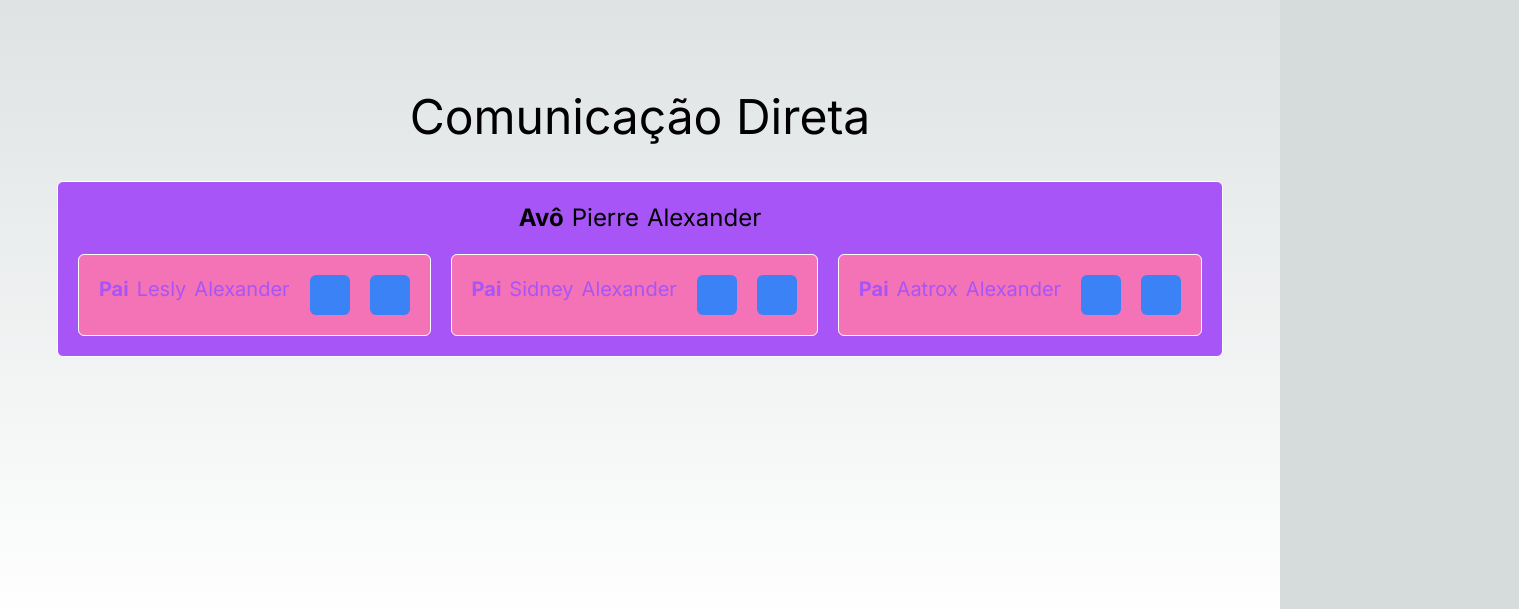
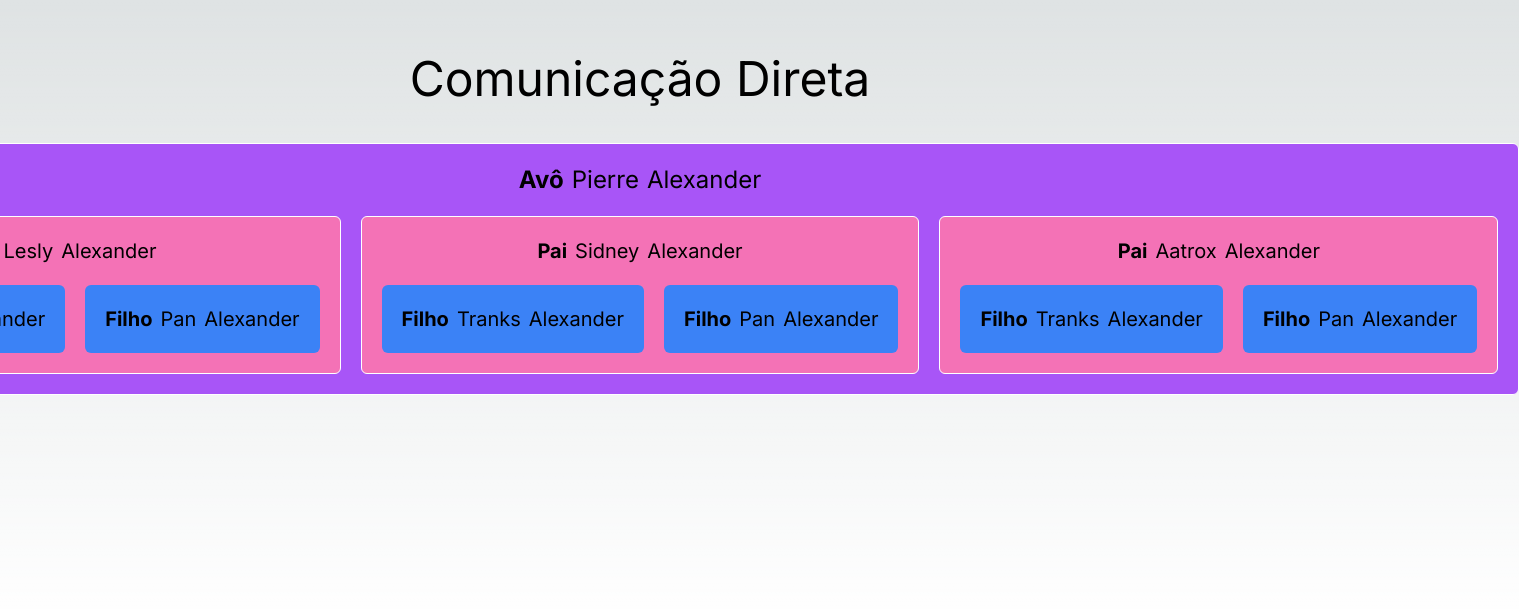
Before and after one commit to etizel/framework-react, a Next.js app: page /comunicacao in a window 1280 px wide. Shown: the part 175-784 px from the top of the page, 1519 px wide, since content can reach past the window. Built offline with nearby package versions, Linux system fonts and the light colour scheme.

Commit message:
passando dados de forma direta

```diff
--- a/src/app/components/comunicacao/direta/Filho.tsx
+++ b/src/app/components/comunicacao/direta/Filho.tsx
@@ -1,10 +1,20 @@
-export default function Filho() {
+interface FilhoProps {
+  nome: string;
+  sobrenome: string;
+}
+export default function Filho(props: FilhoProps) {
   return (
     <div
       className={`
     flex justify-center items-center
     bg-blue-500 rounded-md p-5
   `}
-    ></div>
+    >
+      <div className="flex justify-center gap-2 text-xl">
+        <span className="font-bold">Filho</span>
+        <span>{props.nome}</span>
+        <span>{props.sobrenome}</span>
+      </div>
+    </div>
   );
 }
--- a/src/app/components/comunicacao/direta/Pai.tsx
+++ b/src/app/components/comunicacao/direta/Pai.tsx
@@ -9,8 +9,8 @@ export default function Pai(props: PaiProps) {
   return (
     <div
       className={`
-    flex gap-5
-    bg-pink-400 text-purple-500 border border-white
+    flex flex-col gap-5
+    bg-pink-400 text-black-500 border border-white
     rounded-md p-5
     `}
     >
@@ -20,8 +20,8 @@ export default function Pai(props: PaiProps) {
         <span>{props.sobrenome}</span>
       </div>
       <div className="flex gap-5">
-        <Filho />
-        <Filho />
+        <Filho nome="Tranks" sobrenome={props.sobrenome} />
+        <Filho nome="Pan" sobrenome={props.sobrenome} />
       </div>
     </div>
   );
```
